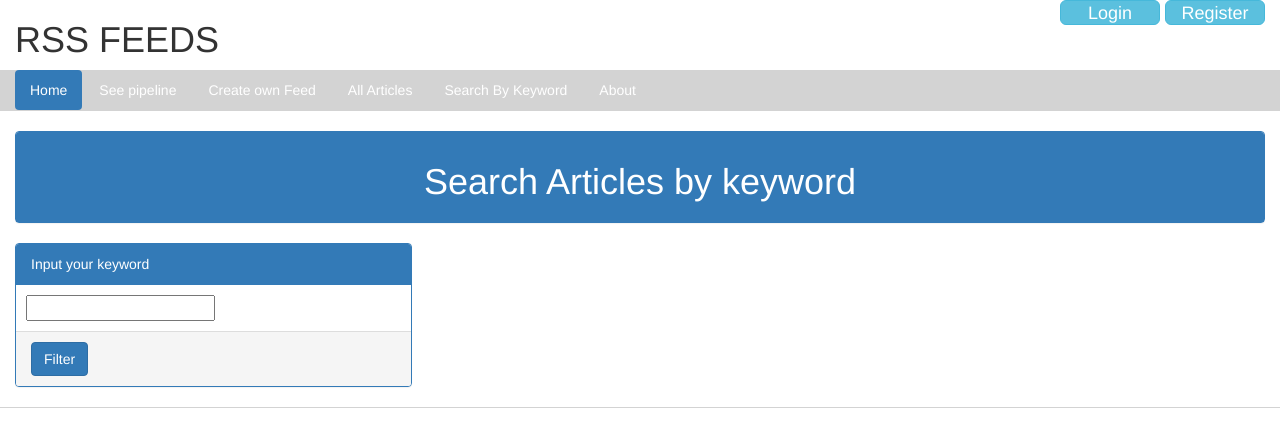
After one commit to susanjiang03/pipeline_monitor, a Django app: page /news/search_keyword in a window 1280 px wide. The commit adds this page. Shown: the top 447 px of the page. Run offline with Django 3.2, Linux system fonts and the light colour scheme; some libraries are stand-ins or nearby versions.

Commit message:
add feature search articles by keyword

```diff
--- a/site/news/templates/base.html
+++ b/site/news/templates/base.html
@@ -59,6 +59,9 @@
 					<li>
 						<a href="{% url 'allarticles' %}">All Articles</a>
 					</li>
+                    <li>
+                        <a href="{% url 'search_keyword' %}">Search By Keyword</a>
+                    </li>
 					<li>
 						<a href="#">About</a>
 					</li>
--- /dev/null
+++ b/site/news/templates/search_keyword.html
@@ -0,0 +1,44 @@
+{% extends 'base.html' %}
+
+{% block title %} Create Feed {% endblock %}
+
+{% block body_block %}
+
+	<div class="col-md-12">
+
+		<!--header-->
+		<div class="col-md-12">
+			<div class="panel panel-primary" id="panels">
+				<div class="panel-heading"><h1 style="text-align: center;">Search Articles by keyword</h1></div>
+			</div>
+		</div>
+
+		<!--checkboxes for each paper-->
+		<form name="myForm" action="article_by_keyword" method="post">
+
+		{% csrf_token %}
+
+		<!--last box has user input-->
+		<div class="col-md-4">
+			<div class="panel panel-primary" id="panels">
+
+				<div class="panel-heading">
+					Input your keyword
+				</div>
+
+				<p class="panel-body" style="margin-top:-30px;margin-left: 100px;">
+					<div id="UserRssInput" style="margin-left: 10px;">
+						<input type="text" name="userkeyword">
+					</div>
+				</p>
+
+				<div class="panel-footer">
+					<input type="submit" value="Filter" class="btn btn-primary">
+				</div>
+			</div>
+		</form>
+
+	<!--closes last div-->
+	</div>
+
+{% endblock %}
--- a/site/news/tests.py
+++ b/site/news/tests.py
@@ -163,9 +163,6 @@ class CategoryTemplateTest(TestCase):
         self.assertNotContains(response, "Sports")
         self.assertTemplateUsed(response, 'category.html')
 
-#def test_newspaper_category_tempalte(self):
-
-
 
 class MainImageTest(TestCase):
 
--- a/site/news/urls.py
+++ b/site/news/urls.py
@@ -38,4 +38,8 @@ urlpatterns = patterns('',
                            views.reset_password, name='reset_password'),
                        url(r'^change_password$',
                            views.change_password, name='change_password'),
+                       url(r'^search_keyword$',
+                           views.search_keyword, name='search_keyword'),
+                       url(r'^article_by_keyword$',
+                           views.article_by_keyword, name='article_by_keyword'),
                       )
--- a/site/news/views.py
+++ b/site/news/views.py
@@ -421,3 +421,37 @@ def newspaper_category(request, newspaperlink, thiscategory):
         'catename':thiscategory,
         'size':len(articles),
         'article_main':article_main})
+
+
+#search keyword
+def search_keyword(request):
+    """Empty Docstring"""
+    template = 'search_keyword.html'
+
+    return render(request, template)
+
+#return the articles text contains user's keywords
+def article_by_keyword(request):
+    """Empty Docstring"""
+    template = 'allarticles.html'
+    keyword = request.POST['userkeyword']
+    query = Image.objects.filter(main_text__contains=keyword).distinct()
+    num = len(query)
+    by_keyword = 'True'
+    articles = []
+    for each in query:
+        text = each.main_text
+        image = each.image_url
+        article = Article.objects.filter(id=each.article_id)[0]
+
+        articles.append({
+                            "newspaper": article.newspaper,
+                            "category": article.category,
+                            "title" : article.title,
+                            "url" :   article.url,
+                            "image": image,
+                            "text": text,
+                        })
+
+    return render(request, template,
+                  {'keyword':keyword,'article_main':articles,'num':num,'by_keyword':by_keyword})
```
Also changed, not shown: site/news/templates/allarticles.html (+8 -0 lines).
